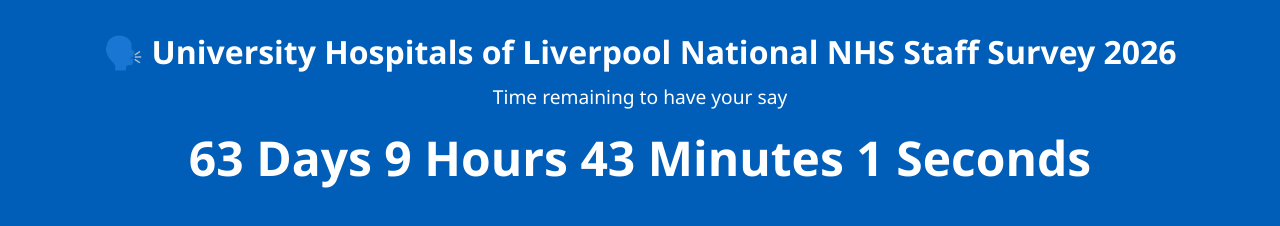
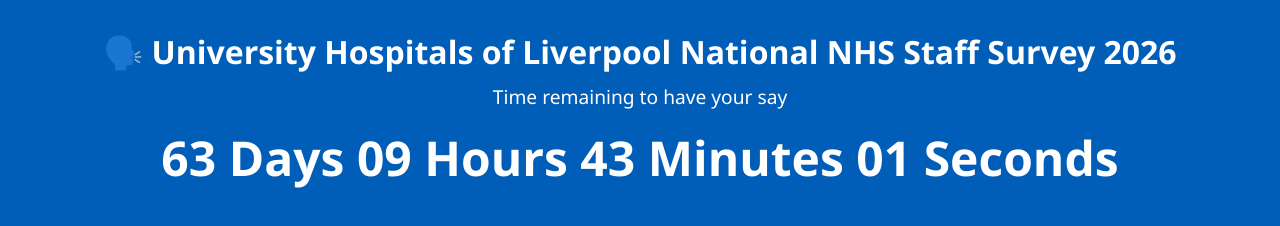
Before and after one commit to joe-lloyd-wrk/Staff_Survey_Countdown, a plain HTML site: page index.html in a window 1280 px wide. Drawn offline with Linux system fonts and the light colour scheme.

Commit message:
Format countdown timer output with leading zeros

```diff
--- a/index.html
+++ b/index.html
@@ -68,7 +68,7 @@
     const seconds = Math.floor((difference % (1000 * 60)) / 1000);
 
     document.getElementById("countdown").innerHTML =
-        `${days} Days ${hours} Hours ${minutes} Minutes ${seconds} Seconds`;
+        `${days} Days ${String(hours).padStart(2,'0')} Hours ${String(minutes).padStart(2,'0')} Minutes ${String(seconds).padStart(2,'0')} Seconds`;
 
 }
 
```
